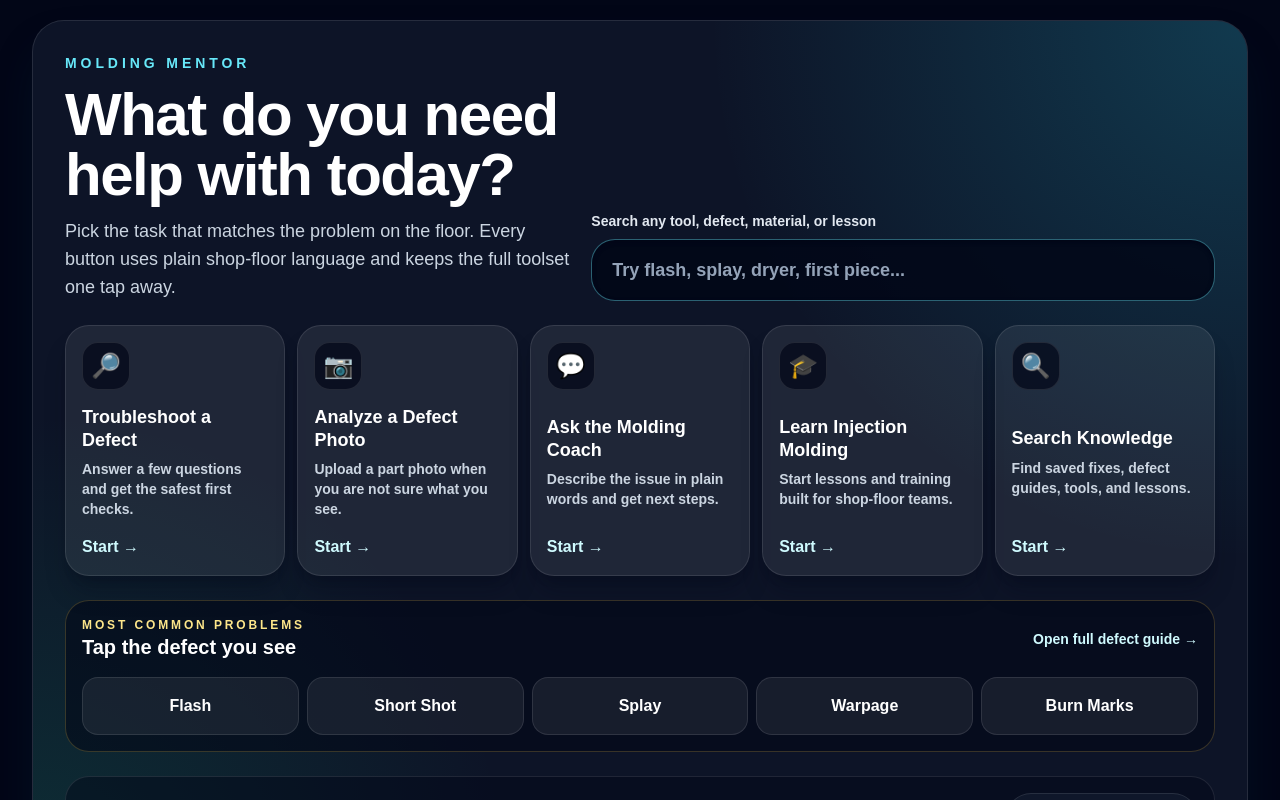
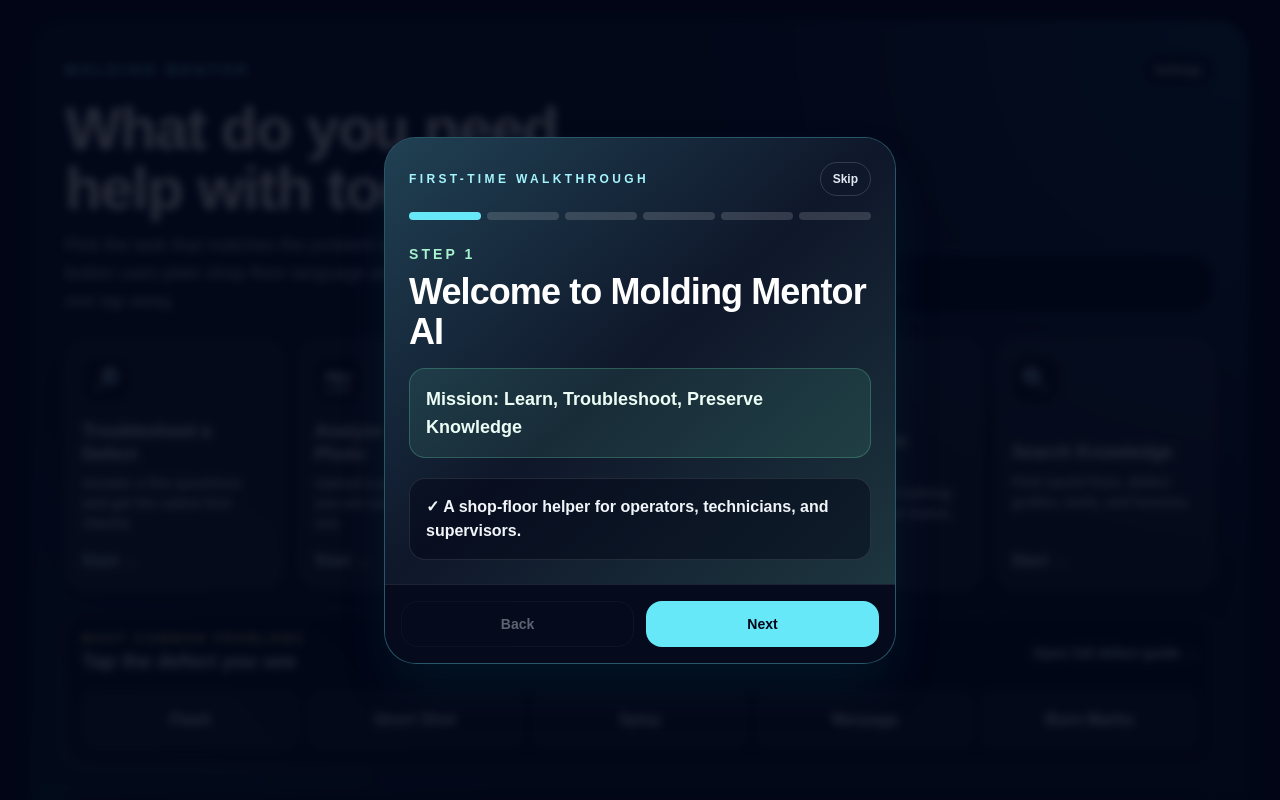
Before and after one commit to scottgraham2882-collab/molding-mentor-ai, a Next.js app: page / in a window 1280 px wide. Shown: the top 800 px of the page. Built offline with nearby package versions, Linux system fonts and the light colour scheme.

Commit message:
Add first-time user walkthrough

```diff
--- a/app/layout.tsx
+++ b/app/layout.tsx
@@ -1,4 +1,5 @@
 import type { Metadata } from "next";
+import FirstTimeWalkthrough from "../components/FirstTimeWalkthrough";
 import "./globals.css";
 
 export const metadata: Metadata = {
@@ -13,7 +14,10 @@ export default function RootLayout({
 }>) {
   return (
     <html lang="en">
-      <body>{children}</body>
+      <body>
+        {children}
+        <FirstTimeWalkthrough />
+      </body>
     </html>
   );
 }
--- a/app/page.tsx
+++ b/app/page.tsx
@@ -1253,7 +1253,12 @@ export default function Home() {
         <header className="relative overflow-hidden rounded-[2rem] border border-white/10 bg-slate-900/90 p-4 shadow-2xl shadow-cyan-950/30 sm:p-6 lg:p-8">
           <div className="absolute inset-0 bg-[radial-gradient(circle_at_top_right,rgba(34,211,238,0.20),transparent_36%),radial-gradient(circle_at_bottom_left,rgba(16,185,129,0.16),transparent_32%)]" />
           <div className="relative">
-            <p className="text-xs font-semibold uppercase tracking-[0.28em] text-cyan-300 sm:text-sm">Molding Mentor</p>
+            <div className="flex items-center justify-between gap-3">
+              <p className="text-xs font-semibold uppercase tracking-[0.28em] text-cyan-300 sm:text-sm">Molding Mentor</p>
+              <Link href="/settings" className="rounded-full border border-white/10 bg-slate-950/60 px-3 py-2 text-xs font-black text-slate-200 transition hover:border-cyan-300/50 hover:bg-cyan-300/10 focus:outline-none focus:ring-4 focus:ring-cyan-300/20">
+                Settings
+              </Link>
+            </div>
             <div className="mt-3 grid gap-4 lg:grid-cols-[0.9fr_1.1fr] lg:items-end">
               <div>
                 <h1 className="text-3xl font-black tracking-tight text-white sm:text-5xl lg:text-6xl">What do you need help with today?</h1>
--- /dev/null
+++ b/app/settings/page.tsx
@@ -0,0 +1,31 @@
+"use client";
+
+import Link from "next/link";
+import { restartFirstTimeWalkthrough } from "../../components/FirstTimeWalkthrough";
+
+export default function SettingsPage() {
+  return (
+    <main className="min-h-screen bg-slate-950 px-4 py-6 text-slate-100 sm:px-6 lg:px-8">
+      <section className="mx-auto w-full max-w-3xl">
+        <Link href="/" className="text-sm font-bold text-cyan-200 hover:text-cyan-100">← Back to home</Link>
+        <div className="mt-5 rounded-[2rem] border border-white/10 bg-slate-900/90 p-5 shadow-2xl shadow-cyan-950/25 sm:p-8">
+          <p className="text-xs font-black uppercase tracking-[0.28em] text-cyan-300">Settings</p>
+          <h1 className="mt-2 text-3xl font-black tracking-tight text-white sm:text-5xl">App settings</h1>
+          <p className="mt-3 text-base leading-7 text-slate-300">
+            Restart the beginner walkthrough any time a new operator, technician, or supervisor needs a quick orientation.
+          </p>
+
+          <section className="mt-6 rounded-[1.5rem] border border-cyan-300/20 bg-slate-950/60 p-4 sm:p-5" aria-labelledby="walkthrough-settings-heading">
+            <h2 id="walkthrough-settings-heading" className="text-xl font-black text-white">First-Time User Walkthrough</h2>
+            <p className="mt-2 text-sm leading-6 text-slate-300">
+              Opens the mobile-first guide covering troubleshooting, learning, the Molding Coach, and knowledge search.
+            </p>
+            <button className="mt-4 w-full rounded-2xl bg-cyan-300 px-5 py-4 text-base font-black text-slate-950 transition hover:bg-cyan-200 focus:outline-none focus:ring-4 focus:ring-cyan-300/30 sm:w-auto" type="button" onClick={restartFirstTimeWalkthrough}>
+              Restart walkthrough
+            </button>
+          </section>
+        </div>
+      </section>
+    </main>
+  );
+}
--- /dev/null
+++ b/components/FirstTimeWalkthrough.tsx
@@ -0,0 +1,139 @@
+"use client";
+
+import Link from "next/link";
+import { useEffect, useState } from "react";
+
+const walkthroughStorageKey = "molding-mentor-first-time-walkthrough-complete";
+const restartWalkthroughEventName = "moldingmentor:restart-walkthrough";
+
+const walkthroughSteps = [
+  {
+    eyebrow: "Step 1",
+    title: "Welcome to Molding Mentor AI",
+    mission: "Learn, Troubleshoot, Preserve Knowledge",
+    bullets: ["A shop-floor helper for operators, technicians, and supervisors."],
+  },
+  {
+    eyebrow: "Step 2",
+    title: "Troubleshoot a Problem",
+    bullets: ["Find root causes", "Get guided recommendations"],
+  },
+  {
+    eyebrow: "Step 3",
+    title: "Learn Injection Molding",
+    bullets: ["Defects", "Scientific molding", "Best practices"],
+  },
+  {
+    eyebrow: "Step 4",
+    title: "Ask the Molding Coach",
+    bullets: ["Describe a problem in plain English", "Get guided troubleshooting"],
+  },
+  {
+    eyebrow: "Step 5",
+    title: "Search Knowledge",
+    bullets: ["Find lessons learned", "Find mentor notes", "Find case studies"],
+  },
+];
+
+const finalActions = [
+  { label: "Troubleshoot a Defect", href: "/problem" },
+  { label: "Analyze a Photo", href: "/photo-analysis" },
+  { label: "Learn Injection Molding", href: "/lessons" },
+  { label: "Ask the Coach", href: "/coach" },
+];
+
+export function restartFirstTimeWalkthrough() {
+  window.localStorage.removeItem(walkthroughStorageKey);
+  window.dispatchEvent(new Event(restartWalkthroughEventName));
+}
+
+export default function FirstTimeWalkthrough() {
+  const [isOpen, setIsOpen] = useState(false);
+  const [currentStep, setCurrentStep] = useState(0);
+  const isFinalStep = currentStep === walkthroughSteps.length;
+  const totalSteps = walkthroughSteps.length + 1;
+
+  useEffect(() => {
+    const openIfNeeded = () => {
+      if (window.localStorage.getItem(walkthroughStorageKey) !== "true") {
+        setCurrentStep(0);
+        setIsOpen(true);
+      }
+    };
+
+    openIfNeeded();
+    window.addEventListener(restartWalkthroughEventName, openIfNeeded);
+
+    return () => window.removeEventListener(restartWalkthroughEventName, openIfNeeded);
+  }, []);
+
+  const finishWalkthrough = () => {
+    window.localStorage.setItem(walkthroughStorageKey, "true");
+    setIsOpen(false);
+  };
+
+  if (!isOpen) return null;
+
+  const step = walkthroughSteps[currentStep];
+
+  return (
+    <div className="fixed inset-0 z-50 flex items-end justify-center bg-slate-950/85 p-3 backdrop-blur-sm sm:items-center sm:p-6" role="dialog" aria-modal="true" aria-labelledby="walkthrough-title">
+      <div className="w-full max-w-lg overflow-hidden rounded-[2rem] border border-cyan-300/30 bg-slate-900 text-white shadow-2xl shadow-cyan-950/40">
+        <div className="bg-gradient-to-br from-cyan-300/20 via-slate-900 to-emerald-300/15 p-5 sm:p-6">
+          <div className="flex items-center justify-between gap-3">
+            <p className="text-xs font-black uppercase tracking-[0.28em] text-cyan-200">First-time walkthrough</p>
+            <button className="rounded-full border border-white/15 px-3 py-2 text-xs font-black text-slate-200 transition hover:bg-white/10 focus:outline-none focus:ring-4 focus:ring-cyan-300/20" type="button" onClick={finishWalkthrough}>
+              Skip
+            </button>
+          </div>
+
+          <div className="mt-4 flex gap-1.5" aria-label={`Step ${currentStep + 1} of ${totalSteps}`}>
+            {Array.from({ length: totalSteps }).map((_, index) => (
+              <span key={index} className={`h-2 flex-1 rounded-full ${index <= currentStep ? "bg-cyan-300" : "bg-white/15"}`} />
+            ))}
+          </div>
+
+          {isFinalStep ? (
+            <div className="mt-6">
+              <p className="text-sm font-black uppercase tracking-[0.22em] text-emerald-200">Final step</p>
+              <h2 id="walkthrough-title" className="mt-2 text-3xl font-black tracking-tight sm:text-4xl">What would you like help with today?</h2>
+              <div className="mt-5 grid gap-3">
+                {finalActions.map((action) => (
+                  <Link key={action.href} href={action.href} className="rounded-2xl border border-white/10 bg-white/10 px-4 py-4 text-base font-black text-white transition hover:border-cyan-300/60 hover:bg-cyan-300/15 focus:outline-none focus:ring-4 focus:ring-cyan-300/20" onClick={finishWalkthrough}>
+                    {action.label} <span aria-hidden="true">→</span>
+                  </Link>
+                ))}
+              </div>
+            </div>
+          ) : (
+            <div className="mt-6 min-h-64">
+              <p className="text-sm font-black uppercase tracking-[0.22em] text-emerald-200">{step.eyebrow}</p>
+              <h2 id="walkthrough-title" className="mt-2 text-3xl font-black tracking-tight sm:text-4xl">{step.title}</h2>
+              {step.mission ? <p className="mt-4 rounded-2xl border border-emerald-300/25 bg-emerald-300/10 p-4 text-lg font-black text-emerald-50">Mission: {step.mission}</p> : null}
+              <ul className="mt-5 grid gap-3">
+                {step.bullets.map((bullet) => (
+                  <li key={bullet} className="rounded-2xl border border-white/10 bg-slate-950/50 p-4 text-base font-bold leading-6 text-slate-100">✓ {bullet}</li>
+                ))}
+              </ul>
+            </div>
+          )}
+        </div>
+
+        <div className="grid grid-cols-2 gap-3 border-t border-white/10 bg-slate-950/75 p-4">
+          <button className="rounded-2xl border border-white/10 px-4 py-3 text-sm font-black text-slate-200 transition hover:bg-white/10 disabled:cursor-not-allowed disabled:opacity-40 focus:outline-none focus:ring-4 focus:ring-cyan-300/20" type="button" disabled={currentStep === 0} onClick={() => setCurrentStep((stepIndex) => Math.max(0, stepIndex - 1))}>
+            Back
+          </button>
+          {isFinalStep ? (
+            <button className="rounded-2xl bg-cyan-300 px-4 py-3 text-sm font-black text-slate-950 transition hover:bg-cyan-200 focus:outline-none focus:ring-4 focus:ring-cyan-300/30" type="button" onClick={finishWalkthrough}>
+              Finish
+            </button>
+          ) : (
+            <button className="rounded-2xl bg-cyan-300 px-4 py-3 text-sm font-black text-slate-950 transition hover:bg-cyan-200 focus:outline-none focus:ring-4 focus:ring-cyan-300/30" type="button" onClick={() => setCurrentStep((stepIndex) => Math.min(totalSteps - 1, stepIndex + 1))}>
+              Next
+            </button>
+          )}
+        </div>
+      </div>
+    </div>
+  );
+}
```
